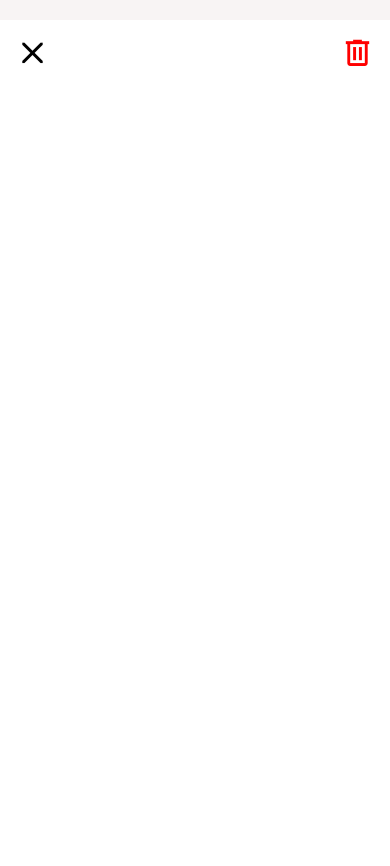
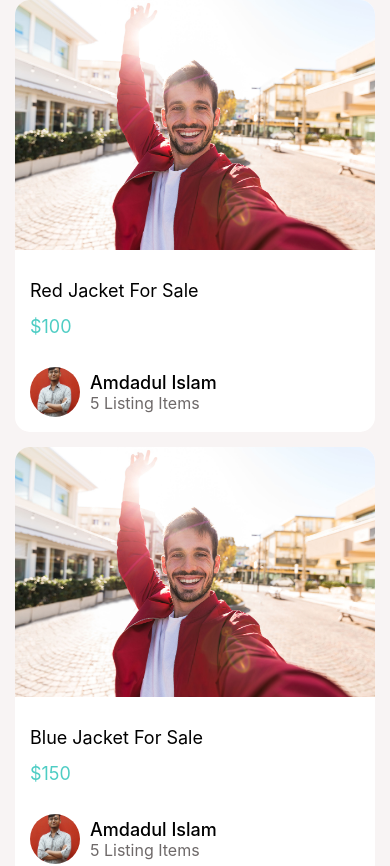
Before and after one commit to Amdadullah-Raihan/doneWithIt-react-native, a React Native app: screen / in a window 390 px wide. Shown: the top 866 px of the page. Before the commit the page ends 844 px from the top, so only its background shows below. Built offline with nearby package versions, Linux system fonts and the light colour scheme.

Commit message:
created flatlist fow showing products

```diff
--- a/App.js
+++ b/App.js
@@ -1,5 +1,12 @@
 import React from 'react';
-import { SafeAreaView, StatusBar, StyleSheet, View } from 'react-native';
+import {
+  Platform,
+  SafeAreaView,
+  StatusBar,
+  StyleSheet,
+  View,
+} from 'react-native';
+
 import colors from './app/config/colors';
 import WelcomeScreen from './app/screens/WelcomeScreen';
 import ProductsViewScreen from './app/screens/ProductsViewScreen';
@@ -8,17 +15,17 @@ import ViewImageScreen from './app/screens/ViewImageScreen';
 function App() {
   return (
     <SafeAreaView style={styles.appContainer}>
-      <ViewImageScreen />
+      {/* <ViewImageScreen /> */}
       {/* <WelcomeScreen />  */}
       {/* <StyledText style={styles.customText}>This is a custom text</StyledText> */}
-      {/* <ProductsViewScreen /> */}
+      <ProductsViewScreen />
     </SafeAreaView>
   );
 }
 
 const styles = StyleSheet.create({
   appContainer: {
-    paddingTop: StatusBar.currentHeight || 20,
+    paddingTop: Platform.OS === 'android' ? StatusBar.currentHeight : 0,
     backgroundColor: '#f8f4f4',
   },
   customText: {
--- a/app/components/Card.js
+++ b/app/components/Card.js
@@ -1,45 +1,48 @@
-import React from 'react'
-import { Image, StyleSheet, Text, View } from 'react-native'
-import AppText from './AppText'
-import colors from '../config/colors'
-import AuthorDetails from './UserProfileCard'
-import UserProfileCard from './UserProfileCard'
+import React from 'react';
+import { Image, StyleSheet, Text, View } from 'react-native';
+import AppText from './AppText';
+import colors from '../config/colors';
+import AuthorDetails from './UserProfileCard';
+import UserProfileCard from './UserProfileCard';
 
-const Card = ({title, subTitle, image}) => {
+const Card = ({ title = '', subTitle = '', image = '', style = {} }) => {
   return (
     <View style={styles.cardContainer}>
-      <Image source={image} style={styles.image}/>
+      <Image source={image} style={[styles.image, style]} />
       <View style={styles.detailsContainer}>
         <AppText style={styles.title}>{title}</AppText>
         <AppText style={styles.subTitle}>{subTitle}</AppText>
       </View>
-      <UserProfileCard name="Amdadul Islam" details="5 Listing Items" imageSource={require("../assets/author.jpg")}/>
+      <UserProfileCard
+        name="Amdadul Islam"
+        details="5 Listing Items"
+        imageSource={require('../assets/author.jpg')}
+      />
     </View>
-  )
-}
+  );
+};
 
 const styles = StyleSheet.create({
   cardContainer: {
     borderRadius: 15,
     backgroundColor: colors.white,
-      overflow: "hidden"
+    overflow: 'hidden',
   },
-    image:{
+  image: {
     width: '100%',
     height: 250,
-
   },
-    detailsContainer:{
+  detailsContainer: {
     marginTop: 15,
     padding: 15,
-        gap:15,
+    gap: 15,
   },
   title: {
-        color: colors.black
+    color: colors.black,
   },
-    subTitle:{
-        color: colors.secondary
-    }
-})
+  subTitle: {
+    color: colors.secondary,
+  },
+});
 
-export default Card
+export default Card;
--- a/app/screens/ProductsViewScreen.js
+++ b/app/screens/ProductsViewScreen.js
@@ -1,25 +1,66 @@
-import React from 'react'
-import { SafeAreaView, StyleSheet, Text, View } from 'react-native'
-import Card from '../components/Card'
+import React from 'react';
+import { FlatList, SafeAreaView, StyleSheet, Text, View } from 'react-native';
+import Card from '../components/Card';
+
+const mockData = [
+  {
+    id: '1',
+    title: 'Red Jacket For Sale',
+    subTitle: '$100',
+    image: require('../assets/jacket.jpg'),
+  },
+  {
+    id: '2',
+    title: 'Blue Jacket For Sale',
+    subTitle: '$150',
+    image: require('../assets/jacket.jpg'),
+  },
+  {
+    id: '3',
+    title: 'Green Jacket For Sale',
+    subTitle: '$120',
+    image: require('../assets/jacket.jpg'),
+  },
+  {
+    id: '4',
+    title: 'Yellow Jacket For Sale',
+    subTitle: '$130',
+    image: require('../assets/jacket.jpg'),
+  },
+  {
+    id: '5',
+    title: 'Black Jacket For Sale',
+    subTitle: '$110',
+    image: require('../assets/jacket.jpg'),
+  },
+];
 
 const ProductsViewScreen = () => {
   return (
-    <SafeAreaView style={styles.productContainer}>
-      <Card title="Red Jacket For Sale" subTitle="$100" image={require("../assets/jacket.jpg")}/>
-      <Card title="Red Jacket For Sale" subTitle="$100" image={require("../assets/jacket.jpg")}/>
-      <Card title="Red Jacket For Sale" subTitle="$100" image={require("../assets/jacket.jpg")}/>
-      <Card title="Red Jacket For Sale" subTitle="$100" image={require("../assets/jacket.jpg")}/>
-      <Card title="Red Jacket For Sale" subTitle="$100" image={require("../assets/jacket.jpg")}/>
+    <SafeAreaView>
+      <FlatList
+        style={styles.productContainer}
+        data={mockData}
+        keyExtractor={(data) => data.id.toString()}
+        ItemSeparatorComponent={() => <View style={{ height: 15 }} />}
+        renderItem={({ item }) => (
+          <Card
+            title={item.title}
+            subTitle={item.subTitle}
+            image={item.image}
+          />
+        )}
+      />
     </SafeAreaView>
-  )
-}
+  );
+};
 
 const styles = StyleSheet.create({
-    productContainer: {
-        overflow: "scroll",
-        paddingHorizontal: 15,
-        gap: 15,
-    }
-})
+  productContainer: {
+    paddingHorizontal: 15,
+    paddingBottom: 15,
+    gap: 15,
+  },
+});
 
-export default ProductsViewScreen
+export default ProductsViewScreen;
```
Lines whose indentation alone changed are shown as unchanged.
